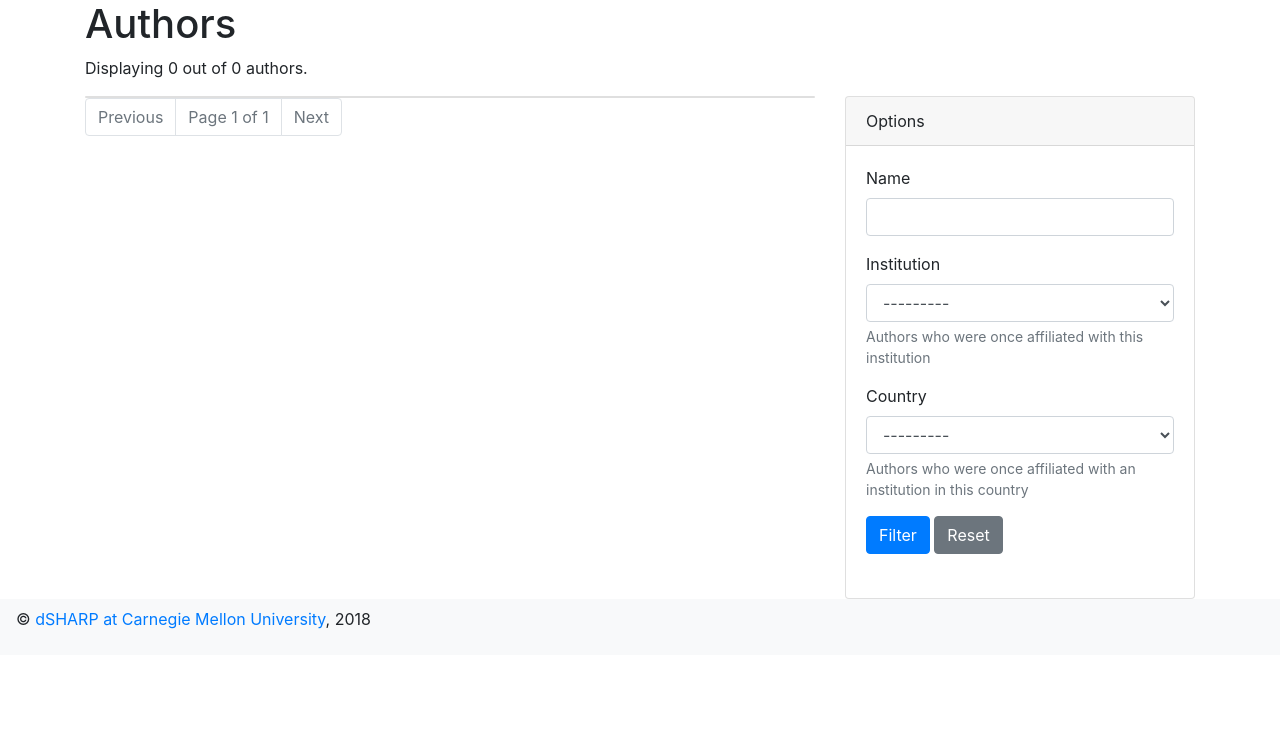
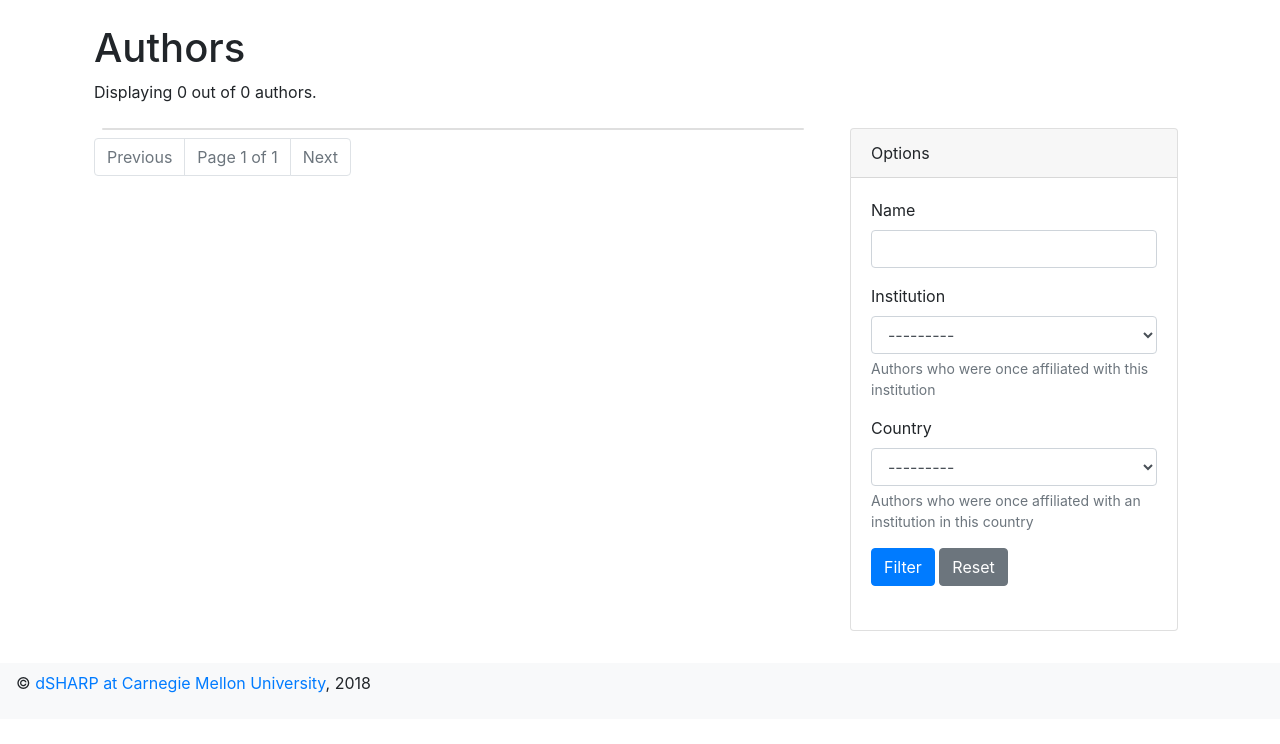
Before and after one commit to cmu-lib/dhweb_app, a Django app: page /authors in a window 1280 px wide. Shown: the part 56-800 px from the top of the page. Run offline with Django 3.2, Linux system fonts and the light colour scheme; data that the repository does not hold is empty; some libraries are stand-ins or nearby versions.

Commit message:
add more consistent margins and paddings across templates

```diff
--- a/app/abstracts/templates/author_detail.html
+++ b/app/abstracts/templates/author_detail.html
@@ -7,7 +7,7 @@
   <div class="col-md-8">
   <h2>Works</h2>
     {% for series in split_works %}
-    <div class="card">
+    <div class="card m-2">
       <div class="card-header">{{ series.series }}</div>
       <ul class="list-group list-group-flush">
         {% for work in series.works %}
--- a/app/abstracts/templates/author_list.html
+++ b/app/abstracts/templates/author_list.html
@@ -10,7 +10,7 @@
 
 <div class="row">
   <div class="col-md-8">
-    <div class="card">
+    <div class="card m-2">
       <ul class="list-group list-group-flush">
       {% for author in author_list %}
         <li class="list-group-item">{% include 'author_card.html' with author=author %}</li>
@@ -20,7 +20,7 @@
     {% include "paginator.html" %}
   </div>
   <div class="col-md-4">
-    <div class="card">
+    <div class="card m-2">
       <div class="card-header">Options</div>
       <div class="card-body">
         <form action="{% url 'author_list' %}" method="get">
--- a/app/abstracts/templates/author_merge.html
+++ b/app/abstracts/templates/author_merge.html
@@ -8,7 +8,7 @@
 <div class="col-md-6">
 <p>You're about to merge this author:</p>
 <p>
-<div class="card"><div class="card-body">
+<div class="card m-2"><div class="card-body">
   {% include "author_card.html" with author=merging %}
   </div>
 </div>
@@ -16,12 +16,12 @@
 <p>This will reassign the following works and their authorships, including all appellations and affiliations:</p>
 {% for work in merging.works.all %}
 <p>
-<div class="card">
+<div class="card m-2">
   <div class="card-body">
   {% include "work_card.html" with work=work%}
   {% for authorship in work.authorships.all %}
     {% if authorship.author.pk == merging.pk %}
-    <p><div class="card">
+    <p><div class="card m-2">
       <div class="card-body">
       {% include "authorship_card.html" with authorship=authorship %}
       </div>
--- a/app/abstracts/templates/base.html
+++ b/app/abstracts/templates/base.html
@@ -52,7 +52,7 @@
   </div>
 </nav>
 
-<div class="container">
+<div class="container p-4">
   {% if messages %}
     {% for message in messages %}
       <div class="alert m-2 alert-{% if message.tags %}{{ message.tags }}{% endif %}" role="alert">{{ message }}</div>
--- a/app/abstracts/templates/conference_detail.html
+++ b/app/abstracts/templates/conference_detail.html
@@ -4,7 +4,7 @@
 
 <h1>{{ conference.year }} - {{ conference.venue }}</h1>
 
-<div class="card">
+<div class="card m-2">
   <div class="card-header">Series</div>
   <ul class="list-group list-group-flush">
     {% for conferenceseries in conference.series.all %}
@@ -13,7 +13,7 @@
   </ul>
 </div>
 
-<div class="card">
+<div class="card m-2">
   <div class="card-header">Works</div>
   <ul class="list-group list-group-flush">
     {% for work in conference.works.all %}
--- a/app/abstracts/templates/conference_list.html
+++ b/app/abstracts/templates/conference_list.html
@@ -4,7 +4,7 @@
 
 {% for series in conference_list %}
 <div class="row">
-<div class="card">
+<div class="card m-2">
   <div class="card-header">
     <h2 name="{{ series.abbreviation }}">{{ series.title }}</h2>
     {% if series.notes %}
--- a/app/abstracts/templates/work_list.html
+++ b/app/abstracts/templates/work_list.html
@@ -20,7 +20,7 @@
     {% endif %}
   </div>
   <div class="col-md-4">
-    <div class="card">
+    <div class="card m-2">
       <div class="card-header">Options</div>
       <div class="card-body">
         <form action="{% url 'work_list' %}" method="get">
```
Also changed, not shown: app/abstracts/templates/work_detail.html (+4 -4 lines).
